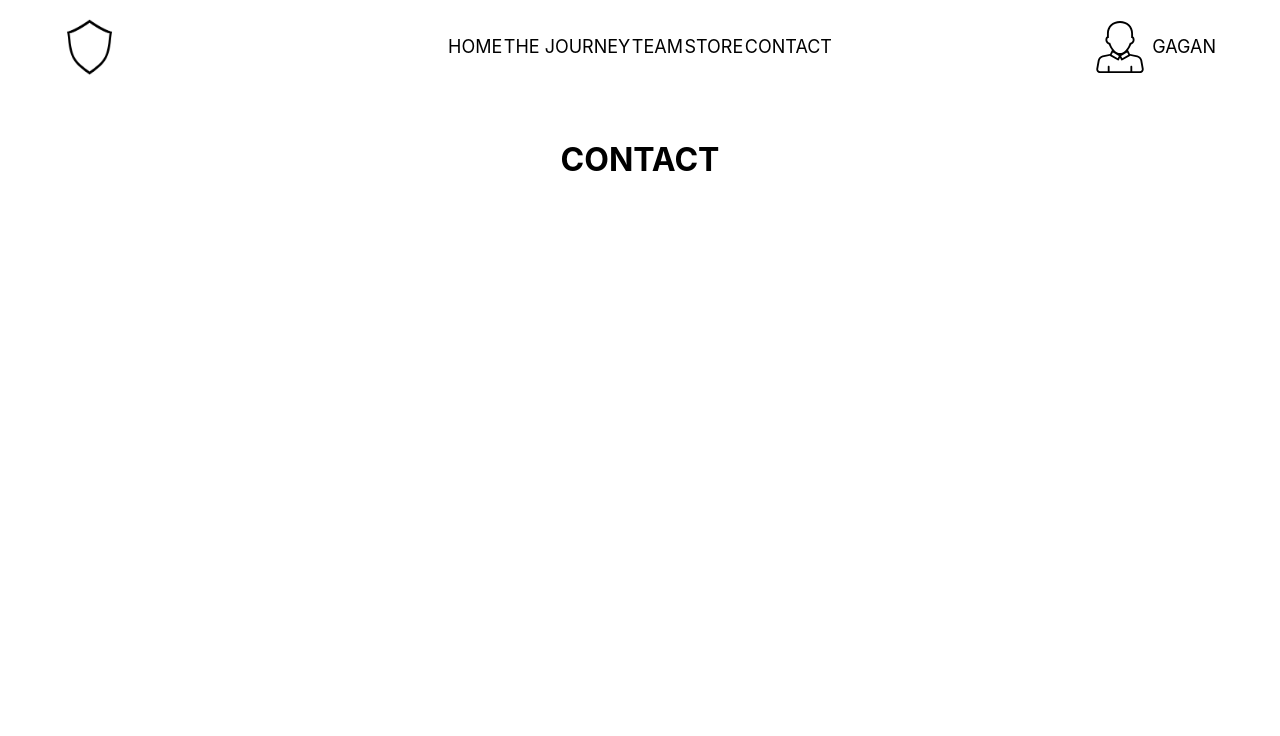
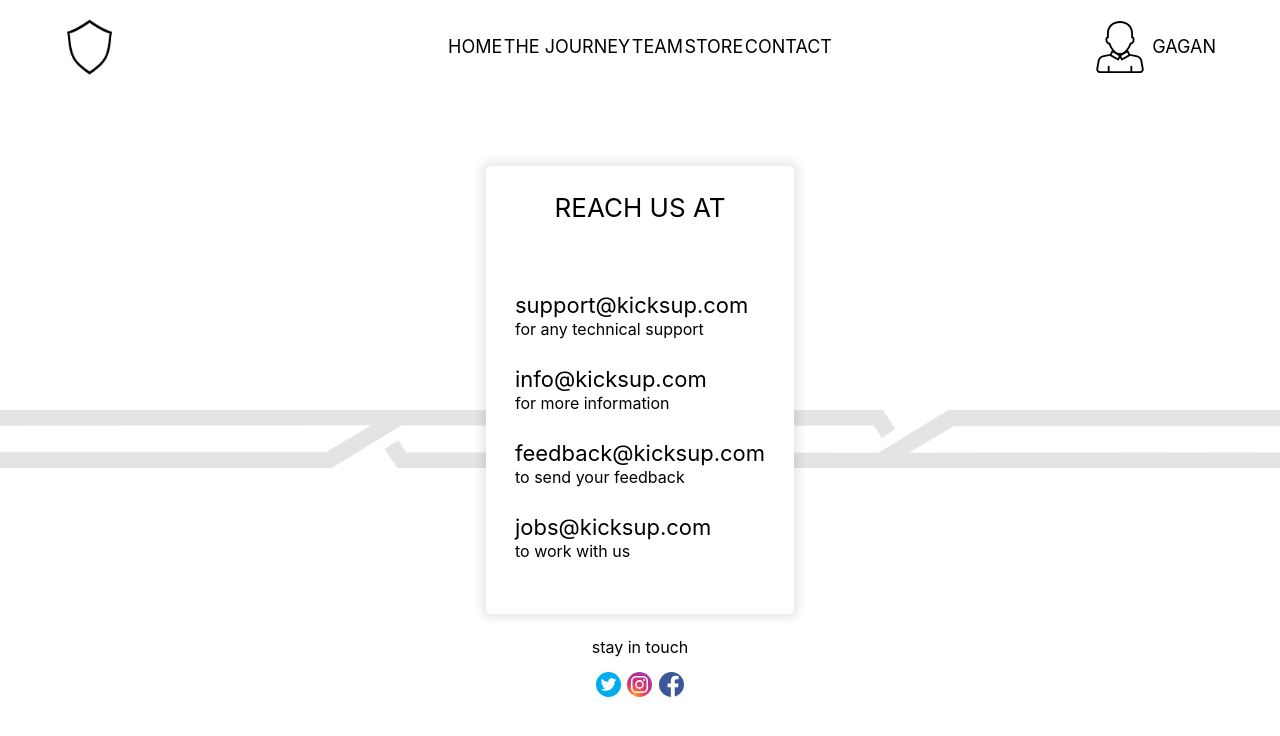
Before and after one commit to rashiyadhruv/Kicksup, a React (Create React App) app: page /contact in a window 1280 px wide. Shown: the top 736 px of the page. Built offline with nearby package versions, Linux system fonts and the light colour scheme.

Commit message:
Adds contact section

```diff
--- a/src/App.js
+++ b/src/App.js
@@ -3,6 +3,7 @@
 import React from "react";
 import Thejourney from "./containers/thejourney/thejourney";
 import Team from "./containers/team/team";
+import Contact from "./containers/contact/contact";
 import { BrowserRouter, Routes, Route } from "react-router-dom";
 
 function App() {
@@ -13,7 +14,7 @@
         <Routes>
           <Route path="/" element={<h1>HOME</h1>} />
           <Route path="/the-journey" element={<Thejourney />} />
-          <Route path="/contact" element={<h1>CONTACT</h1>} />
+          <Route path="/contact" element={<Contact />} />
           <Route path="/team" element={<Team />} />
           <Route path="/store" element={<h1>STORE</h1>} />
           <Route path="/profile" element={<h1>PROFILE</h1>} />
--- /dev/null
+++ b/src/containers/contact/contact.jsx
@@ -0,0 +1,54 @@
+import "./contact.scss";
+import facebook from "../../assets/images/facebook.svg";
+import twitter from "../../assets/images/twitter.svg";
+import instagram from "../../assets/images/insta.svg";
+
+const contact = () => {
+  return (
+    <div className="contact-wrapper">
+      <div className="contact">
+        <div className="contact-main">
+          <div className="contact-main-heading">REACH US AT</div>
+          <div className="contact-main-points">
+            <div className="contact-main-point">
+              <div className="contact-main-point-email">
+                support@kicksup.com
+              </div>
+              <div className="contact-main-point-content">
+                for any technical support
+              </div>
+            </div>
+            <div className="contact-main-point">
+              <div className="contact-main-point-email">info@kicksup.com</div>
+              <div className="contact-main-point-content">
+                for more information
+              </div>
+            </div>
+            <div className="contact-main-point">
+              <div className="contact-main-point-email">
+                feedback@kicksup.com
+              </div>
+              <div className="contact-main-point-content">
+                to send your feedback
+              </div>
+            </div>
+            <div className="contact-main-point">
+              <div className="contact-main-point-email">jobs@kicksup.com</div>
+              <div className="contact-main-point-content">to work with us</div>
+            </div>
+          </div>
+        </div>
+        <div className="contact-links">
+          <div className="contact-links-text">stay in touch</div>
+          <div className="contact-links-imgs">
+            <img src={twitter} alt="twitter" />
+            <img src={instagram} alt="insta" />
+            <img src={facebook} alt="facebook" />
+          </div>
+        </div>
+      </div>
+    </div>
+  );
+};
+
+export default contact;
--- /dev/null
+++ b/src/containers/contact/contact.scss
@@ -0,0 +1,85 @@
+.contact {
+  width: 100vw;
+  height: 70vh;
+  display: flex;
+  justify-content: center;
+  align-items: center;
+  background: url("../../assets/images/greylines2.png") no-repeat center
+    center/contain;
+  display: flex;
+  flex-direction: column;
+  justify-content: space-evenly;
+  align-items: center;
+
+  &-wrapper {
+    height: 80vh;
+    width: 100vw;
+    display: flex;
+    justify-self: center;
+    align-items: center;
+  }
+
+  &-main {
+    width: 24vw;
+    height: 80%;
+    background-color: white;
+    box-shadow: 0px 0px 10px 5px rgba(0, 0, 0, 0.09);
+    border-radius: 5px;
+    display: flex;
+    flex-direction: column;
+    justify-content: space-evenly;
+    align-items: center;
+    &-heading {
+      font-style: normal;
+      font-weight: 400;
+      font-size: 26px;
+      line-height: 28px;
+    }
+    &-points {
+      height: 75%;
+      display: flex;
+      flex-direction: column;
+      justify-content: space-evenly;
+      align-items: center;
+    }
+    &-point {
+      width: 100%;
+      height: 10%;
+      display: flex;
+      flex-direction: column;
+      justify-content: space-evenly;
+      align-items: flex-start;
+
+      &-email {
+        font-style: normal;
+        font-weight: 400;
+        font-size: 22px;
+        line-height: 28px;
+      }
+      &-content {
+        font-style: normal;
+        font-weight: 400;
+      }
+    }
+  }
+  &-links {
+    width: 100%;
+    height: 16%;
+    display: flex;
+    flex-direction: column;
+    justify-content: space-evenly;
+    align-items: center;
+    &-imgs {
+      width: 8%;
+      display: flex;
+      flex-direction: row;
+      justify-content: space-evenly;
+      align-items: center;
+
+      img {
+        height: 25px;
+        width: 25px;
+      }
+    }
+  }
+}
```
Also changed, not shown: src/assets/images/greylines2.png (added).
